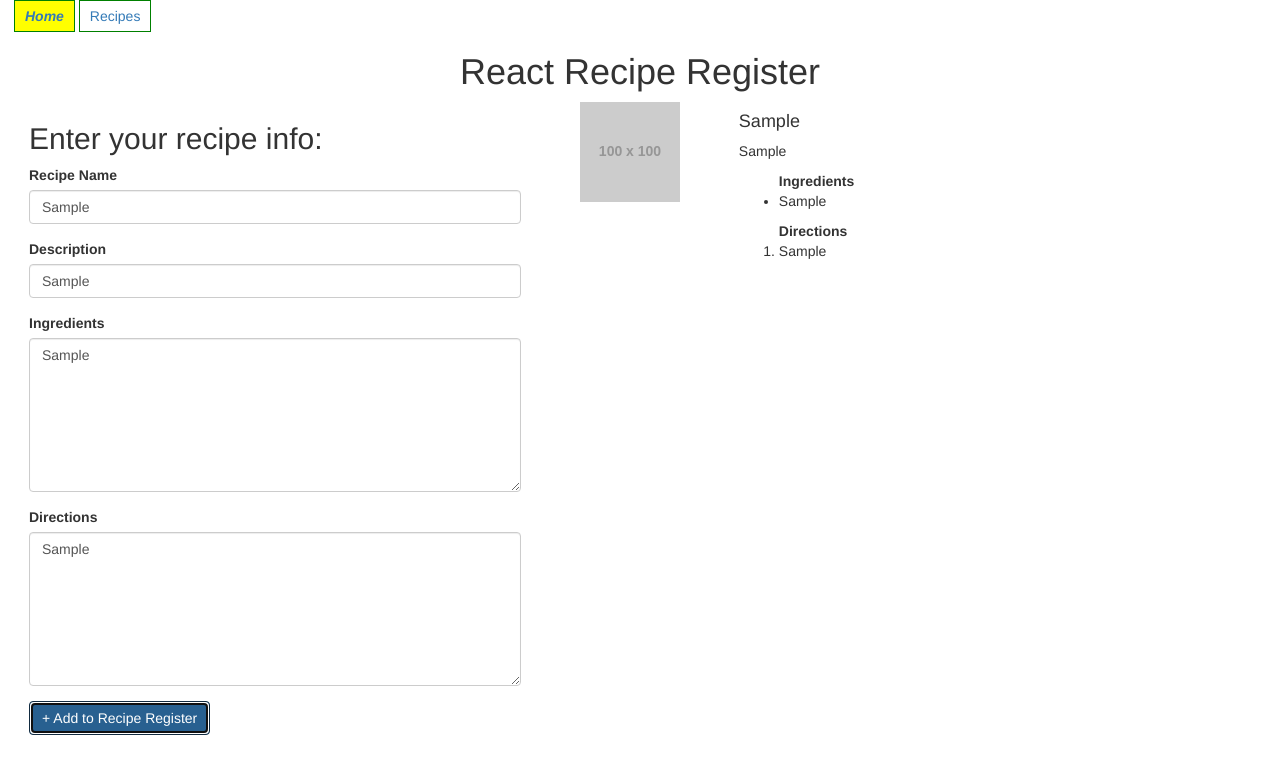
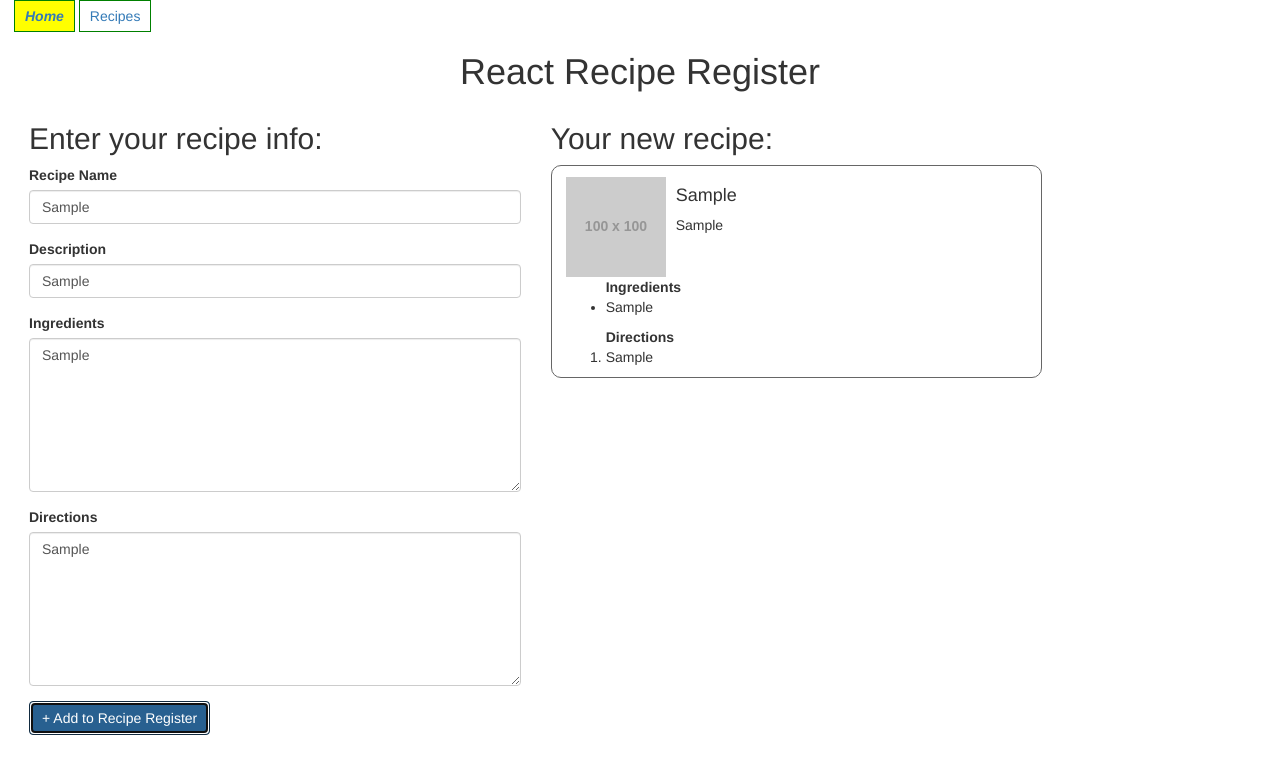
Before and after one commit to siuangie91/react_recipelog, a React app: page / in a window 1280 px wide. Both pictures are taken after typing "Sample", "Sample", "Sample", "Sample" into the empty fields and a click on the button "+ Add to Recipe Register". Built offline with nearby package versions, Linux system fonts and the light colour scheme; placeholder pictures from the web are drawn by us.

Commit message:
style Recipe component

```diff
--- a/public/app.css
+++ b/public/app.css
@@ -19,5 +19,25 @@ nav .active {
 }
 
 .recipe-preview {
+	position: relative;
 	padding-left: 1em;
+	border: 1px solid #666;
+	border-radius: 10px;
 }
+
+.recipe-header {
+	padding-top: 10px;
+}
+
+.recipe-image {
+	display: inline-block;
+    width: 100px;
+    top: 10px;
+    left: 0px;
+}
+
+.recipe-title {
+    display: inline-block;
+    width: calc(100% - 140px);
+	margin-left: 10px;
+}
--- a/src/_components/Home.js
+++ b/src/_components/Home.js
@@ -96,7 +96,10 @@ class Home extends React.Component {
 				<div className="col-md-5 home-preview">
 					{
 						this.state.showPreview ?
-							<Recipe recipe={recipeStore[recipeStore.length - 1]}/> :
+							<div>
+								<h2>Your new recipe:</h2>
+								<Recipe recipe={recipeStore[recipeStore.length - 1]}/>
+							</div> :
 							''
 					}
 				</div>
--- a/src/_components/Recipe.js
+++ b/src/_components/Recipe.js
@@ -7,12 +7,16 @@ class Recipe extends React.Component {
 		return (
 			<div className="recipe-preview">
 				{/*<h2>Your New Recipe!</h2>*/}
-				<div className="recipe-image col-md-4">
-					<img src="http://placehold.it/100x100" alt={name}/>
+				<div className="recipe-header">
+					<div className="recipe-image">
+						<img src="http://placehold.it/100x100" alt={name}/>
+					</div>
+					<div className="recipe-title">
+						<h4>{name}</h4>
+						<p>{description}</p>
+					</div>
 				</div>
-				<div className="recipe-info col-md-6">
-					<h4>{name}</h4>
-					<p>{description}</p>
+				<div className="recipe-info">
 					<ul><strong>Ingredients</strong>
 						{
 							ingredients.map((item, i) => {
```
